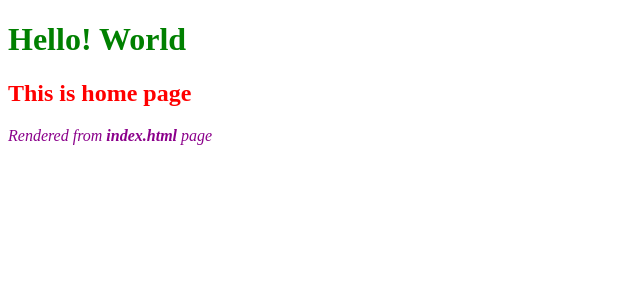
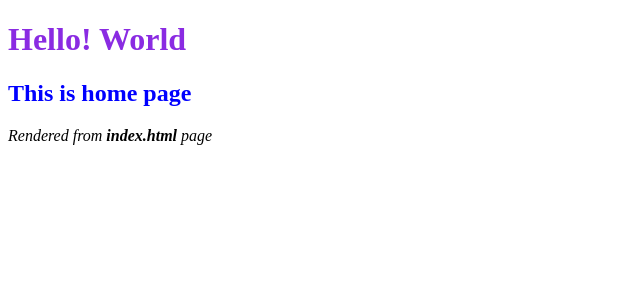
Before and after one commit to MohammedGousemohiyuddinYekkaluru/prime-ai-ml-learning-journey, a Python web app: template flask/templates/index.html in a window 1280 px wide. Shown: the top 300 px of the page, without its empty margins (0-640 px from the left). Run offline with Jinja, Linux system fonts and the light colour scheme; the template is opened without the code that fills it, so the values that code supplies are empty.

Commit message:
Change static files rendering from static folder to assets folder using static_folder='assets'

```diff
--- /dev/null
+++ b/flask/assets/style.css
@@ -0,0 +1,7 @@
+h1{
+    color: blueviolet;
+}
+
+h2{
+    color: blue;
+}
--- a/flask/main.py
+++ b/flask/main.py
@@ -1,6 +1,6 @@
-from flask import Flask, render_template
+from flask import Flask, render_template, url_for
 
-app = Flask(__name__)
+app = Flask(__name__, static_folder="assets")
 
 @app.route("/")
 def hello_world():
--- a/flask/templates/index.html
+++ b/flask/templates/index.html
@@ -4,8 +4,8 @@
     <meta charset="UTF-8">
     <meta name="viewport" content="width=device-width, initial-scale=1.0">
     <title>Home Page</title>
-    <link rel="stylesheet" href="static/style.css">
-    <script src="static/script.js"></script>
+    <link rel="stylesheet" href="assets/style.css">
+    <!-- <script src="static/script.js"></script> -->
 </head>
 <body>
     <h1>Hello! World</h1>
```
